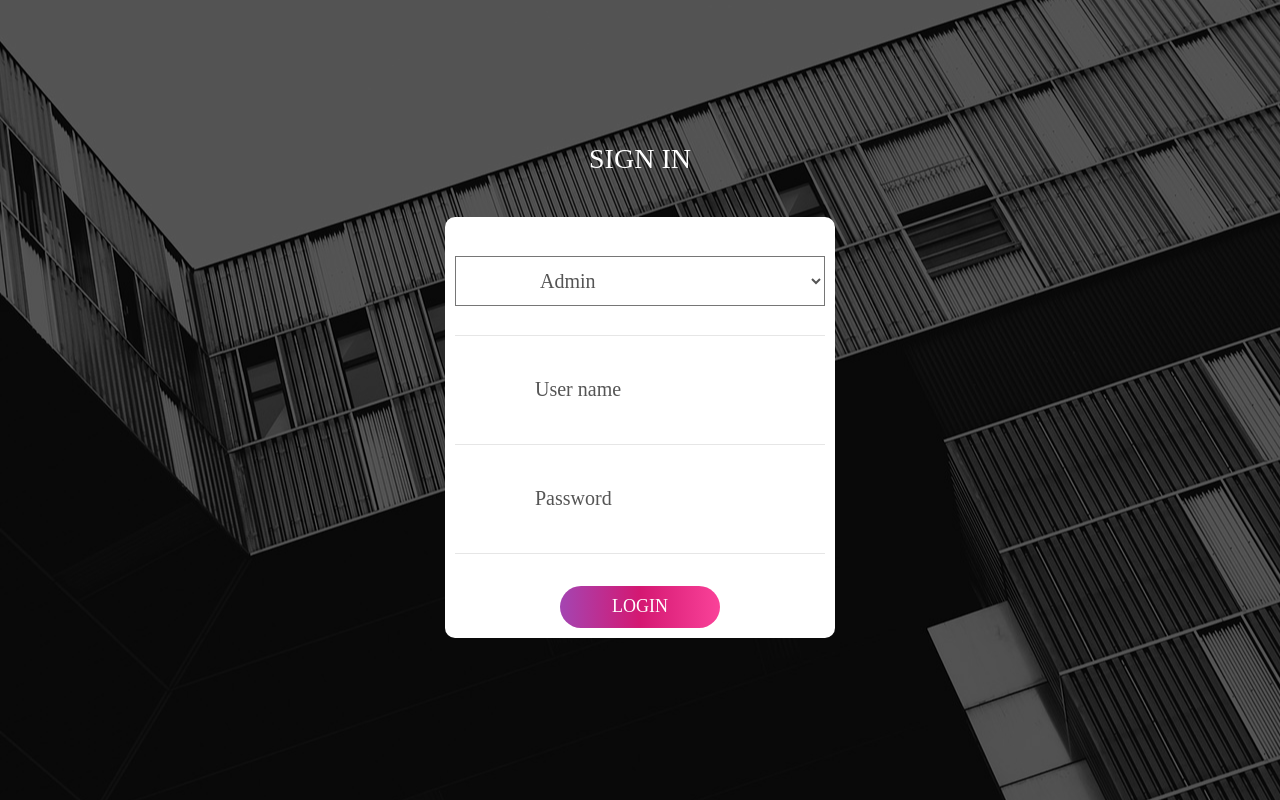
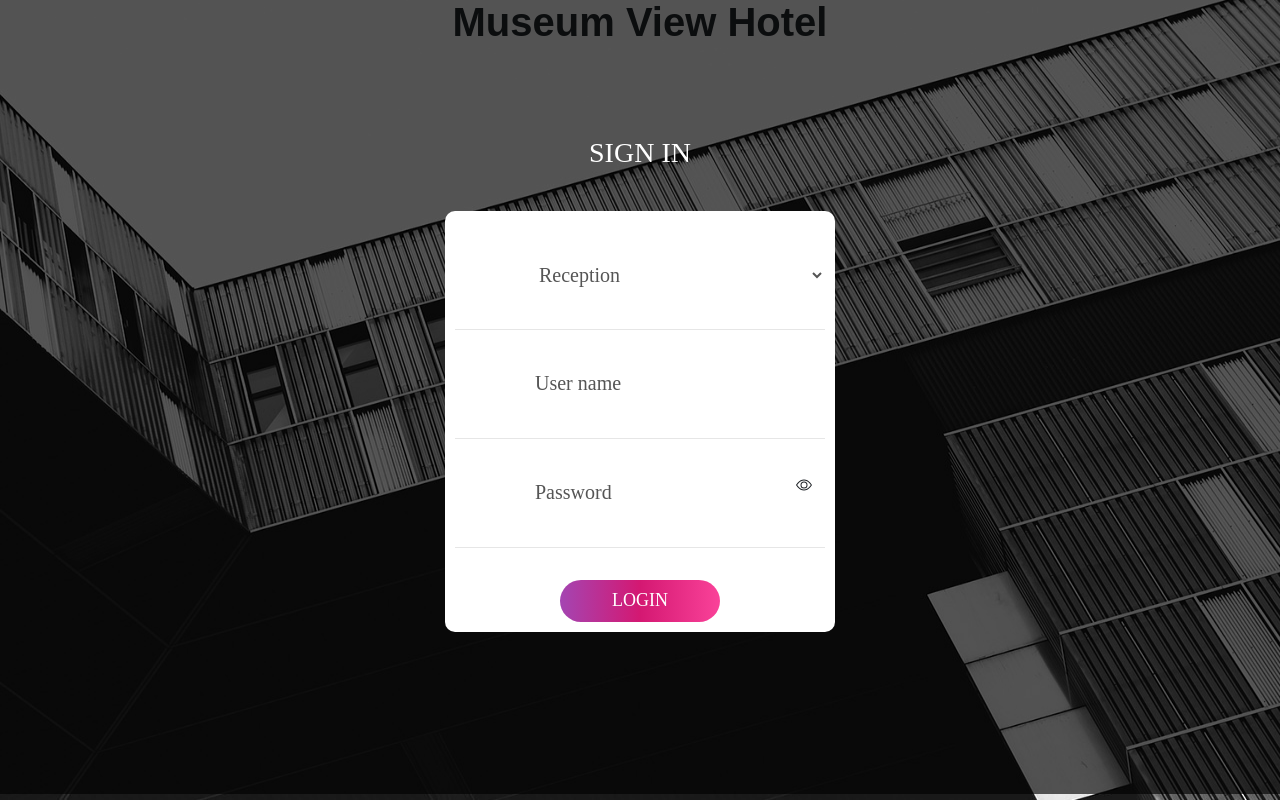
Before and after one commit to BrianGicharu/Museum_View_Hotel_Management_System-KSM, a PHP site: page / in a window 1280 px wide. Run offline with PHP 8.4, Linux system fonts and the light colour scheme; some libraries are stand-ins or nearby versions; some web fonts are replaced.

Commit message:
Added bootsrap icons to login form

```diff
--- /dev/null
+++ b/css/body.css
@@ -0,0 +1,24 @@
+body {
+    background-image: url('../images/bg-01.jpg');
+    background-repeat: round;
+    background-size: cover;
+    max-height: 100%;
+}
+
+#login_h1 {
+    margin-bottom: -50px;
+    font-weight: bolder;
+    text-align: center;
+    width: fit-content;
+    max-width: 100%;
+    background-attachment: inherit;
+    text-shadow: 10px aliceblue;
+}
+
+select{
+    border: 0ch;
+}
+#showPwd{
+    position: relative;
+    background-color: inherit;
+}
--- a/index.html
+++ b/index.html
@@ -16,12 +16,18 @@
 	<link rel="stylesheet" type="text/css" href="vendor/daterangepicker/daterangepicker.css">
 	<link rel="stylesheet" type="text/css" href="css/util.css">
 	<link rel="stylesheet" type="text/css" href="css/main.css">
+	<link rel="stylesheet" type="text/css" href="css/body.css">
 </head>
 
 <body>
-
+	<div class="h1 container" id="login_h1">
+		Museum View Hotel
+	</div>
 	<div class="limiter">
-		<div class="container-login100" style="background-image: url('images/bg-01.jpg');">
+		<div class="container-login100">
+			<!-- <div class="h1" style="color:white;margin-left:0%;padding-right: 15%;margin-top: 0%;position: relative;;">
+				H
+			</div> -->
 			<div class="wrap-login100 p-t-30 p-b-50">
 				<span class="login100-form-title p-b-41">
 					Sign in
@@ -29,20 +35,35 @@
 				<form class="login100-form validate-form p-b-33 p-t-5" style="padding:10px;">
 
 					<div class="wrap-input100 validate-input" data-validate="Select User Type">
-						<select class="selectpicker input100" type="text" name="usrtype">
+						<select class="input100" type="text" name="usrtype">
+							<option>Reception</option>
+							<option>Store Keeping</option>
 							<option>Admin</option>
-							<option>Reception</option>
 						</select>
-						<span class="focus-input100" data-placeholder="&#xe82a;"></span>
+						<span class="focus-input100 bi bi-shield-lock-fill" data-placeholder="&#xF341;">
+							<!-- <i class="bi bi-shield-lock-fill"></i> -->
+						</span>
 					</div>
 
 					<div class="wrap-input100 validate-input" data-validate="Enter username">
 						<input class="input100" type="text" name="username" placeholder="User name">
-						<span class="focus-input100" data-placeholder="&#xe82a;"></span>
+						<span class="focus-input100 bi bi-shield-lock-fill" data-placeholder="&#xe82a;"></span>
 					</div>
 
 					<div class="wrap-input100 validate-input" data-validate="Enter password">
-						<input class="input100" type="password" name="pass" placeholder="Password">
+						<div class="input-group">
+							<input class="input100" type="password" name="pass" placeholder="Password"
+								id="login_password">
+							<i class="bi bi-eye btn" id="showPwd">
+								<svg xmlns="http://www.w3.org/2000/svg" width="16" height="16" fill="currentColor"
+									class="bi bi-eye" viewBox="0 0 16 16">
+									<path
+										d="M16 8s-3-5.5-8-5.5S0 8 0 8s3 5.5 8 5.5S16 8 16 8zM1.173 8a13.133 13.133 0 0 1 1.66-2.043C4.12 4.668 5.88 3.5 8 3.5c2.12 0 3.879 1.168 5.168 2.457A13.133 13.133 0 0 1 14.828 8c-.058.087-.122.183-.195.288-.335.48-.83 1.12-1.465 1.755C11.879 11.332 10.119 12.5 8 12.5c-2.12 0-3.879-1.168-5.168-2.457A13.134 13.134 0 0 1 1.172 8z" />
+									<path
+										d="M8 5.5a2.5 2.5 0 1 0 0 5 2.5 2.5 0 0 0 0-5zM4.5 8a3.5 3.5 0 1 1 7 0 3.5 3.5 0 0 1-7 0z" />
+								</svg>
+							</i>
+						</div>
 						<span class="focus-input100" data-placeholder="&#xe80f;"></span>
 					</div>
 
@@ -57,9 +78,7 @@
 		</div>
 	</div>
 
-
 	<div id="dropDownSelect1"></div>
-
 
 	<script src="vendor/jquery/jquery-3.2.1.min.js"></script>
 	<script src="vendor/animsition/js/animsition.min.js"></script>
@@ -70,6 +89,7 @@
 	<script src="vendor/daterangepicker/daterangepicker.js"></script>
 	<script src="vendor/countdowntime/countdowntime.js"></script>
 	<script src="js/main.js"></script>
+	<script src="js/login.js"></script>
 
 </body>
 
--- /dev/null
+++ b/js/login.js
@@ -0,0 +1,7 @@
+document.getElementById("showPwd")?.addEventListener("click", ()=>{
+    if(document.getElementById("login_password").type=="password"){
+        document.getElementById("login_password").type = "text"
+    }else{
+        document.getElementById("login_password").type = "password"
+    }
+})
```
Also changed, not shown: SQL_CODE/init_sql.sql (added, +20 -0 lines), css/util.css (line endings or trailing spaces).
